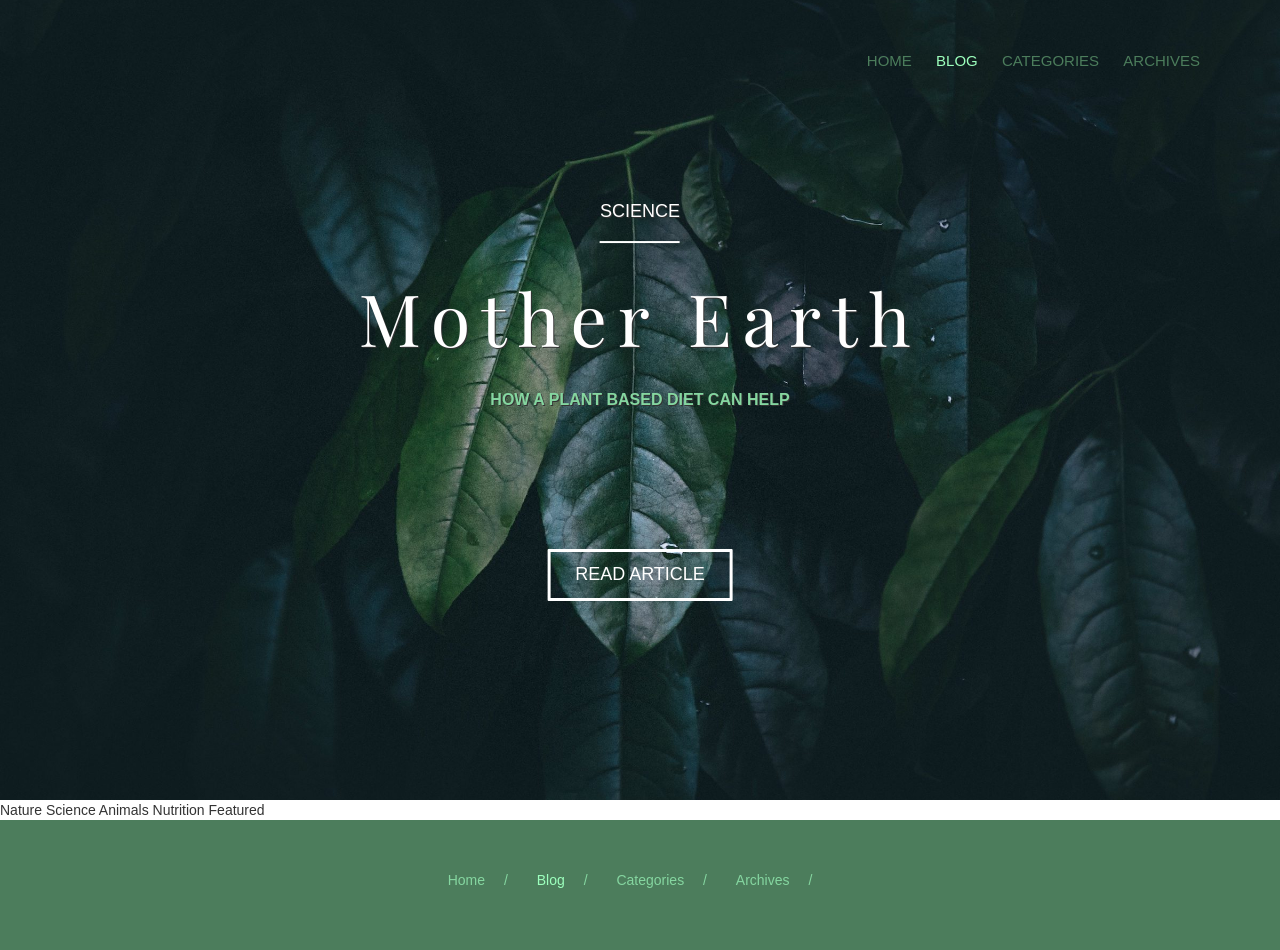
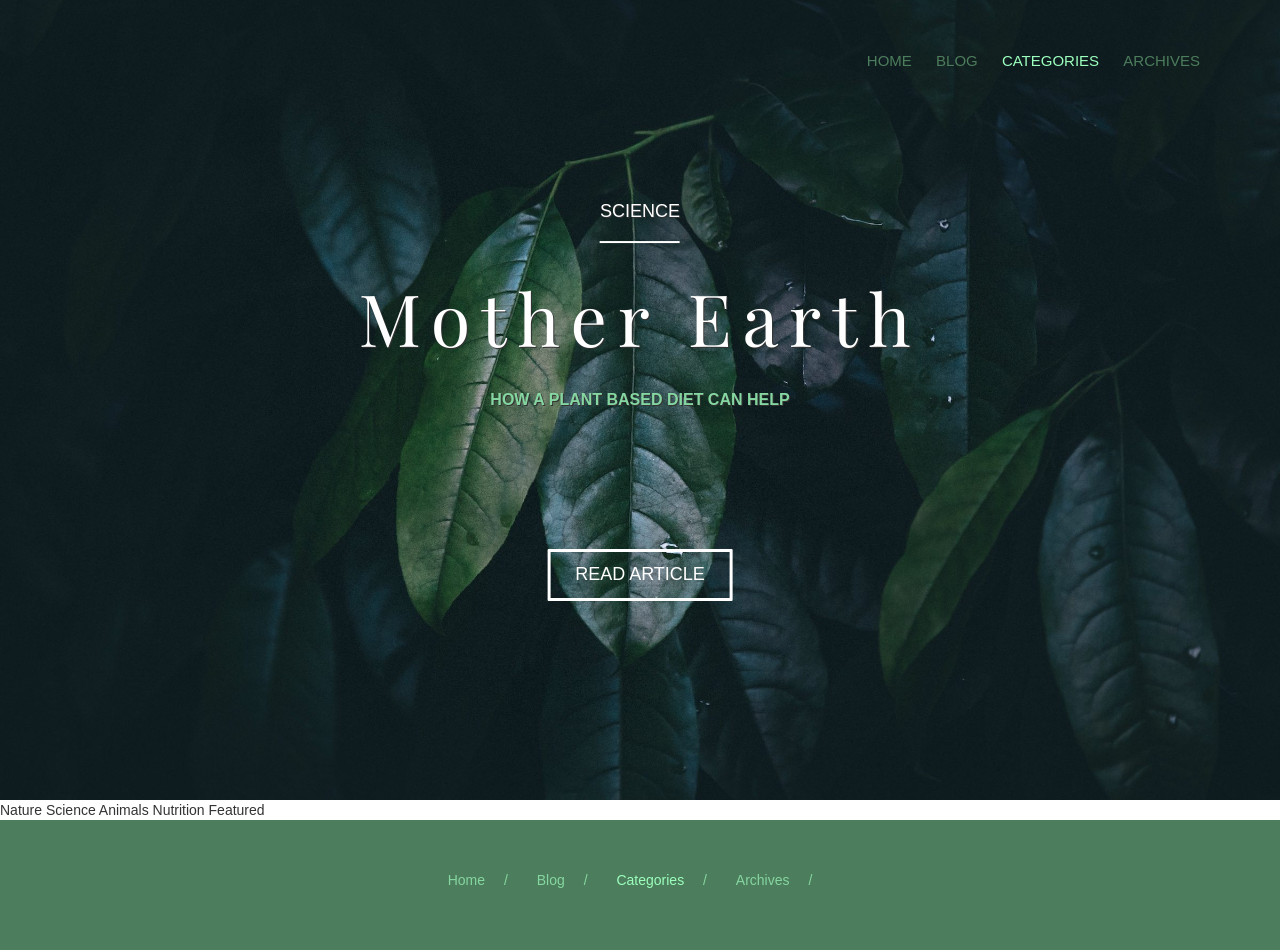
Before and after one commit to dillonchanis/ginablog, a Jekyll site: the page built from categories.html, in a window 1280 px wide. Built offline with Jekyll 4.4.1, drawn with Linux system fonts in a browser that asks for light colours.

Commit message:
Removing if statement that did not work.
Replacing it with else statement and using JS to set class.

```diff
--- a/_includes/nav.html
+++ b/_includes/nav.html
@@ -3,11 +3,11 @@
     <li {% if page.url == '/' %} class="current" {% endif %}>
       <a href="{{site.baseurl}}/">Home</a>
     </li>
-    <li {% if page.url == '/blog/' %} {% else if page.url | remove: "/" | split 0,4 == 'blog' %} class="current" {% endif %}>
+    <li {% if page.url == '/blog/' %} class="current" {% else %} class="blog-li" {% endif %}>
       <a href="{{site.baseurl}}/blog/">Blog</a>
     </li>
-    <li {% if page.url == '/category/' %} class="current" {% endif %}>
-      <a href="{{site.baseurl}}/category">Categories</a>
+    <li {% if page.url == '/categories/' %} class="current" {% endif %}>
+      <a href="{{site.baseurl}}/categories">Categories</a>
     </li>
     <li {% if page.url == '/archives/' %} class="current" {% endif %}>
       <a href="{{site.baseurl}}/archives">Archives</a>
```
